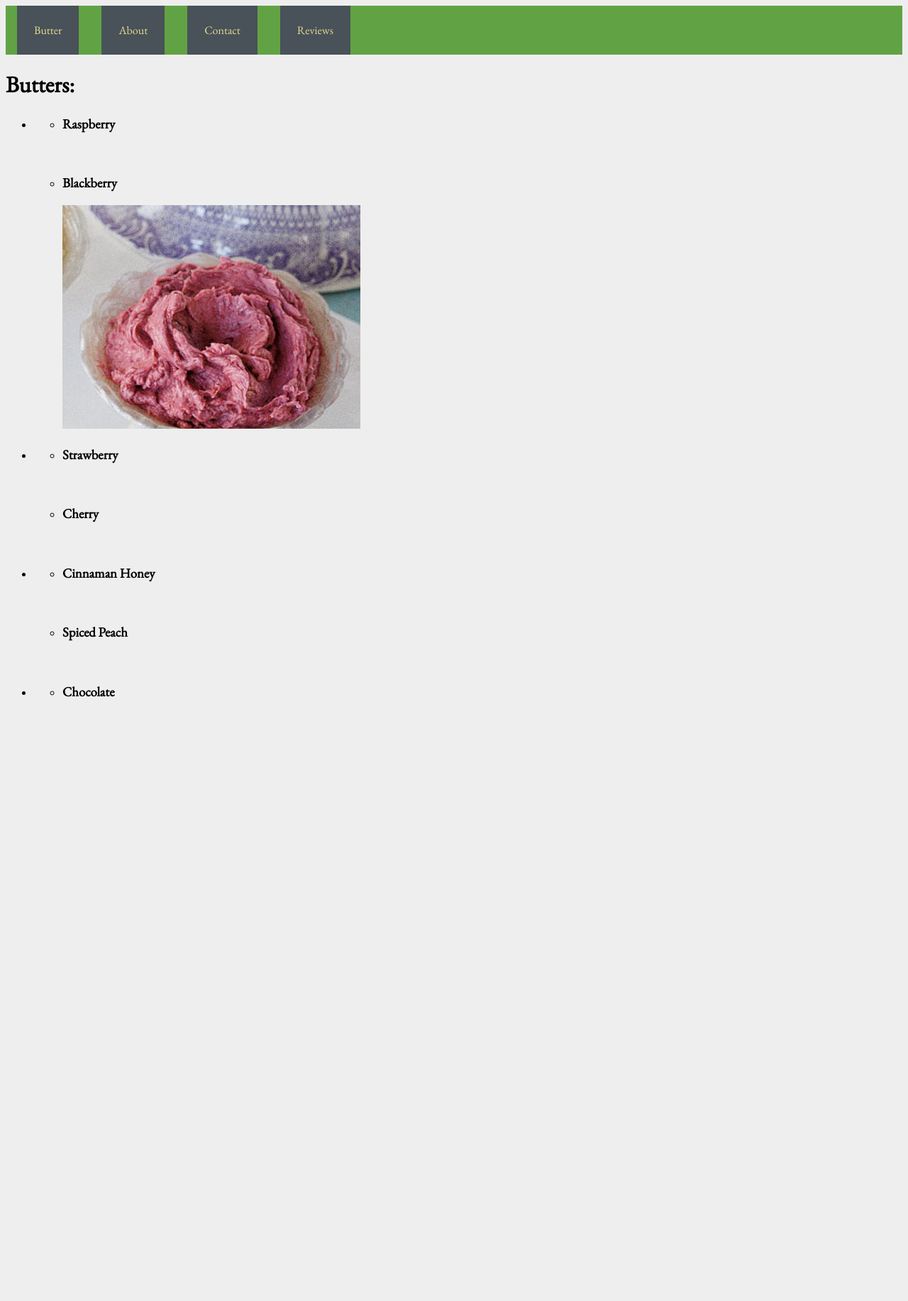
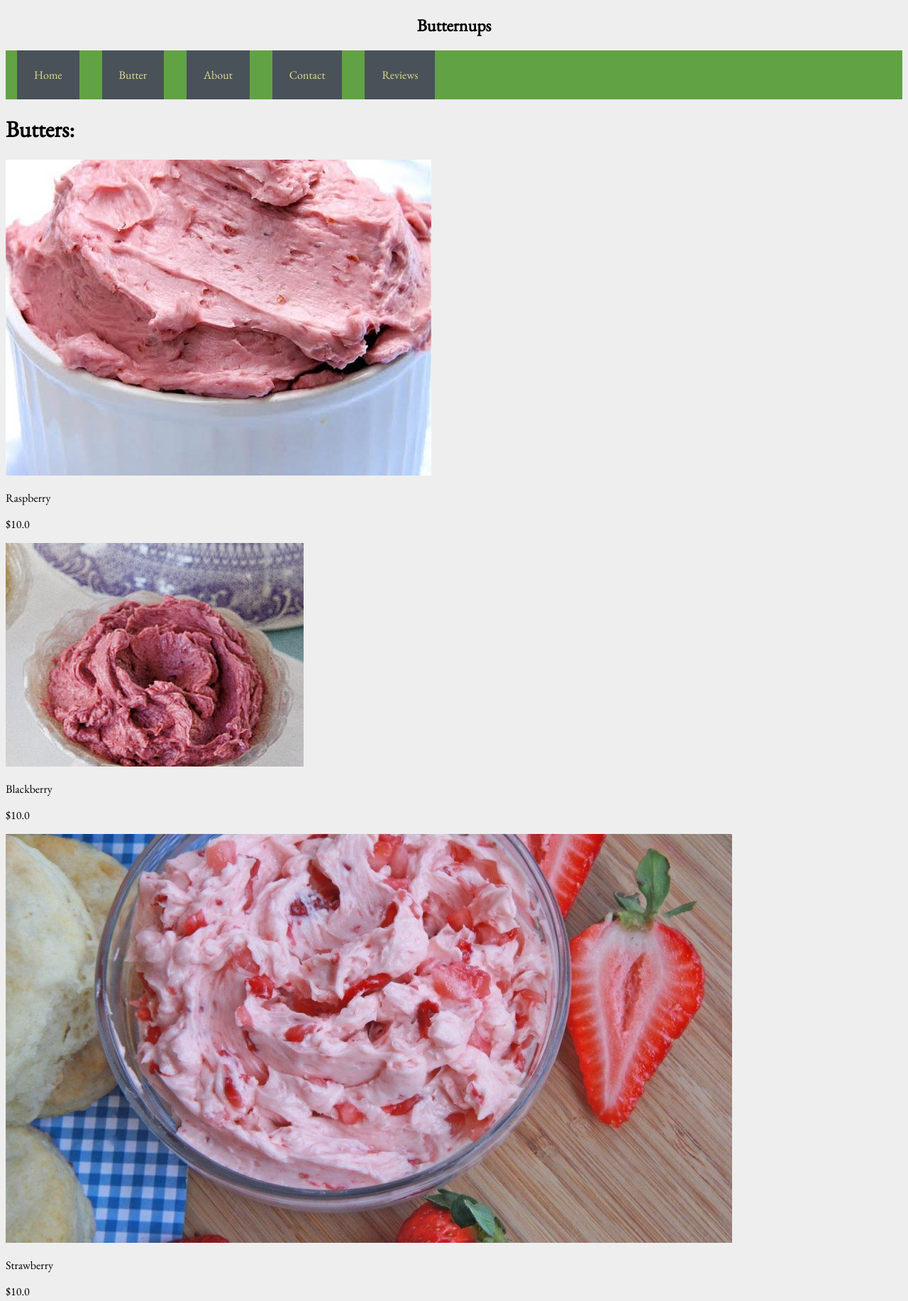
Before and after one commit to kydy11/Butternups, a website: page butter.html in a window 1280 px wide. Shown: the top 1833 px of the page at 71% size. Before the commit the page ends 1042 px from the top, so only its background shows below. Drawn offline with nearby package versions, Linux system fonts and the light colour scheme; files whose address does not match are found by name.

Commit message:
added images. added json and jquery.

```diff
--- a/butter.html
+++ b/butter.html
@@ -5,31 +5,27 @@
     <meta name="viewport" content="width=device-width, initial-scale=1.0">
     <meta http-equiv="X-UA-Compatible" content="ie=edge">
     <link rel="stylesheet" href="styles/main.css">
-    <title>Document</title>
+    <title>Butternups</title>
 </head>
 <body>
-    <nav>
-
-        <a href="butter.html">Butter</a>
-        <a href="about.html">About</a>
-        <a href="contact.html">Contact</a>
-        <a href="reviews.html">Reviews</a>
-
-    </nav>
+    <h2>Butternups</h2>
+    <nav id="site-nav"></nav>
 
     <h1>Butters:</h1>
 
+
+    <main id="site-content-butter"></main>
     <ul>
         <li>
             <ul>
                 <li>
                     <h3>Raspberry</h3>
-                    <img src="" alt="">
+                    <img src="images/raspberry.jpg" alt="Raspberry Butter">
                     <p></p>
                 </li>
                 <li>
                     <h3>Blackberry</h3>
-                    <img src="blackberry.jpg" alt="Blackberry Butter">
+                    <img src="images/blackberry.jpg" alt="Blackberry Butter">
                     <p></p>
                 </li>
             </ul>
@@ -38,12 +34,12 @@
             <ul>
                 <li>
                     <h3>Strawberry</h3>
-                    <img src="" alt="">
+                    <img src="images/strawberry.jpg" alt="Strawberry Butter">
                     <p></p>
                 </li>
                 <li>
                     <h3>Cherry</h3>
-                    <img src="" alt="">
+                    <img src="images/cherry.jpg" alt="Cherry Butter">
                     <p></p>
                 </li>
             </ul>
@@ -51,8 +47,8 @@
         <li>
             <ul>
                 <li>
-                    <h3>Cinnaman Honey</h3>
-                    <img src="" alt="">
+                    <h3>Cinnamon Honey</h3>
+                    <img src="images/cinhoney.jpg" alt="Cinnamon Honey Butter">
                     <p></p>
                 </li>
                 <li>
@@ -72,5 +68,8 @@
             </ul>
         </li>
     </ul>
+
+    <script src="https://code.jquery.com/jquery-3.4.1.min.js"></script>
+    <script src="scripts/script.js"></script>
 </body>
 </html>
--- /dev/null
+++ b/local-server.js
@@ -0,0 +1,24 @@
+
+'use strict';
+const express = require('express');
+const path = require('path');
+const http = require('http');
+const app = express();
+
+// viewed at http://localhost:3000
+
+app.use(express.static(__dirname))
+app.get('/', function(req, res) {
+    res.sendFile(path.join(__dirname + '/index.html'));
+});
+
+app.get('/randomStuff', function(req, res) {
+    res.sendFile(path.join(__dirname + '/randomStuff.html'))
+});
+
+app.listen(3000);
+
+//------------------
+var server = http.createServer(app);
+server.listen('3001');
+//------------------
--- a/main.scss
+++ b/main.scss
@@ -31,3 +31,7 @@ nav{
           }
       }
   }
+
+  h2{
+      text-align: center;
+  }
--- /dev/null
+++ b/scripts/butter.json
@@ -0,0 +1,44 @@
+[
+    {
+        "name": "Raspberry",
+        "price": "$10.0",
+        "imgSrc": "images/raspberry.jpg"
+
+    },
+    {
+        "name": "Blackberry",
+        "price": "$10.0",
+        "imgSrc": "images/blackberry.jpg"
+
+    },
+    {
+        "name": "Strawberry",
+        "price": "$10.0",
+        "imgSrc": "images/strawberry.jpg"
+
+    },
+    {
+        "name": "Cherry",
+        "price": "$10.0",
+        "imgSrc": "images/cherry.jpg"
+
+    },
+    {
+        "name": "Cinnamon Honey",
+        "price": "$10.0",
+        "imgSrc": "images/cinhoney.jpg"
+
+    },
+    {
+        "name": "Spiced Peach",
+        "price": "$10.0",
+        "imgSrc": "images/sppeach.jpg"
+
+    },
+    {
+        "name": "Chocolete",
+        "price": "$10.0",
+        "imgSrc": "images/chocolete.jpg"
+
+    }
+  ]
--- /dev/null
+++ b/scripts/script.js
@@ -0,0 +1,25 @@
+//Navigation
+var navClass ="nav-link";
+
+$("#site-nav").append(`<a class=${navClass} href="index.html">Home</a>`);
+$("#site-nav").append(`<a class=${navClass} href="butter.html">Butter</a>`);
+$("#site-nav").append(`<a class=${navClass} href="about.html">About</a>`);
+$("#site-nav").append(`<a class=${navClass} href="contact.html">Contact</a>`);
+$("#site-nav").append(`<a class=${navClass} href="reviews.html">Reviews</a>`);
+
+
+
+//Read JSON
+
+$.getJSON( "butter.json", function( json ) {
+    console.log( json );
+    for (let i=0; i< json.length; i++){
+      $("#site-content-butter").append(`
+        <div>
+          <img src=${json[i].imgSrc}>
+          <p>${json[i].name}</p>
+          <p>${json[i].price}</p>
+        </div>
+      `)
+    }
+   });
```
Also changed, not shown: about.html (+5 -9 lines), contact.html (+5 -8 lines), index.html (+5 -9 lines), package.json (+9 -2 lines), reviews.html (+5 -8 lines), images/blackberry.jpg (renamed from blackberry.jpg), images/cherry.jpg (added), images/cinhoney.jpg (added), images/raspberry.jpg (added), images/strawberry.jpg (added), styles/main.css, 1 other file.
